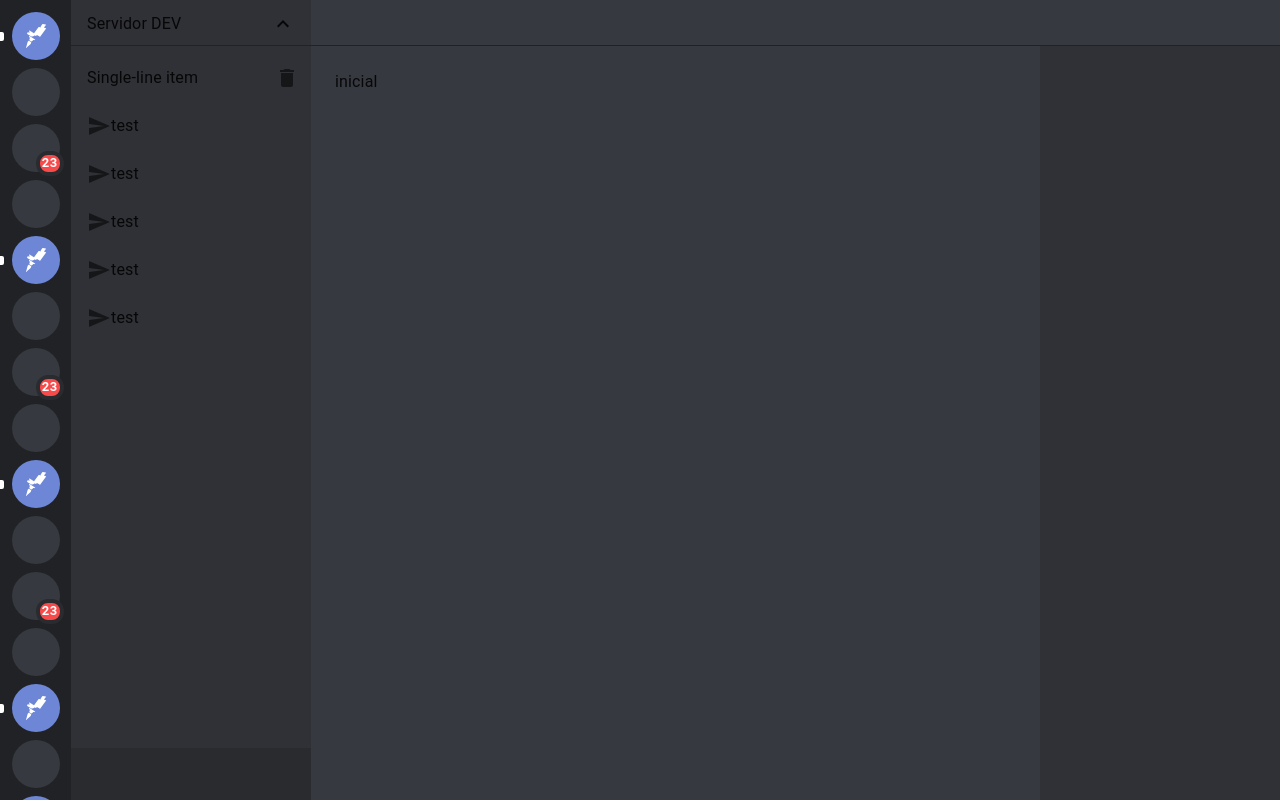
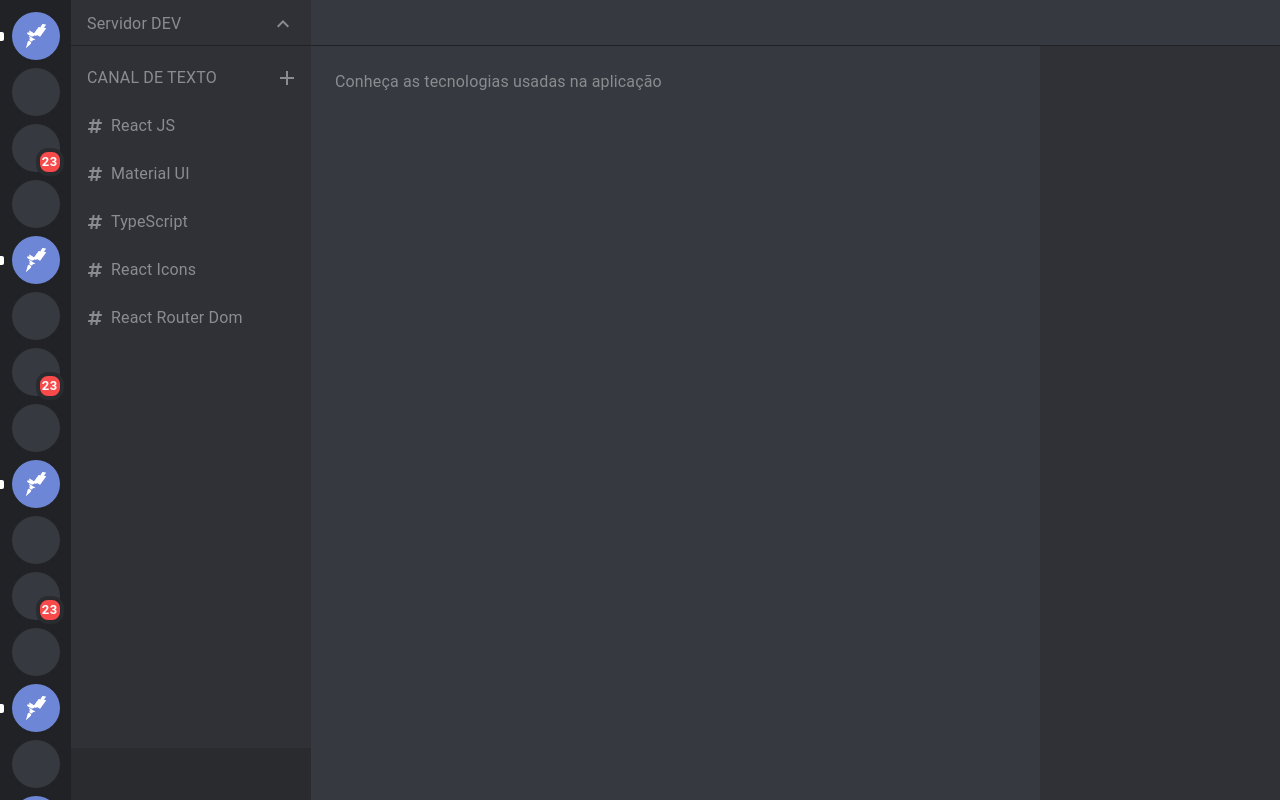
Before and after one commit to michaelmccracken90/Clone-Discord-React-Mui-TS, a React (Create React App) app: page / in a window 1280 px wide. Built offline with nearby package versions, Linux system fonts and the light colour scheme.

Commit message:
estilização roomname

```diff
--- a/package.json
+++ b/package.json
@@ -18,6 +18,7 @@
     "history": "^5.0.1",
     "react": "^17.0.2",
     "react-dom": "^17.0.2",
+    "react-icons": "^4.2.0",
     "react-router-dom": "^6.0.0-beta.5",
     "react-scripts": "4.0.3",
     "typescript": "^4.1.2",
--- a/src/Component/ChatServer/Index.tsx
+++ b/src/Component/ChatServer/Index.tsx
@@ -38,7 +38,8 @@ export default function ChatServe(){
       background: theme.background.primary,
        height: '100vh',
        display:'flex',
-       flexDirection:'column'
+       flexDirection:'column',
+       color:theme.text.primary
        }}>
       <Box sx={{
         height:46,
@@ -54,19 +55,22 @@ export default function ChatServe(){
       height:'calc(100vh - 46px)',
       }}>
         <TabPanel value={value} index={0}>
-        inicial
+        Conheça as tecnologias usadas na aplicação
       </TabPanel>
       <TabPanel value={value} index={1}>
-        Item 1
+        React
       </TabPanel>
       <TabPanel value={value} index={2}>
-        Item 2
+        Material Ui
       </TabPanel>
         <TabPanel value={value} index={3}>
-       item 3
+       TypeScript
       </TabPanel>
-      <TabPanel value={value} index={4}>
-        Item 4
+      <TabPanel value={value} index={4} >
+        React Icons
+      </TabPanel>
+      <TabPanel value={value} index={5}>
+        React Router Dom
       </TabPanel>
 
 
--- a/src/Component/ListServer/ButtonServe/Index.tsx
+++ b/src/Component/ListServer/ButtonServe/Index.tsx
@@ -93,7 +93,7 @@ const useStyles = makeStyles({
     },
     '&::after': {
 
-
+      textAlign:'right',
       alignItems:'center',
       justifyContent:'center',
       fontFamily: 'Roboto',
@@ -101,7 +101,7 @@ const useStyles = makeStyles({
       backgroundColor: '#f84a4b',
       minWidth: '25px',
       width: 'auto',
-      height: 25,
+      height: 28,
 
       padding: '2px  ',
 
--- a/src/Component/ListServer/Index.tsx
+++ b/src/Component/ListServer/Index.tsx
@@ -43,11 +43,11 @@ export default function ListServe() {
       <ButtonServices />
       <ButtonServices isHome hasNotification />
       <ButtonServices />
-      <ButtonServices mentions={23} />
+      <ButtonServices mentions={2} />
       <ButtonServices />
       <ButtonServices isHome hasNotification />
       <ButtonServices />
-      <ButtonServices mentions={23} />
+      <ButtonServices mentions={203} />
       <ButtonServices />
       <ButtonServices isHome hasNotification />
       <ButtonServices />
--- a/src/Component/RoomServe/RoomName/ButtonServe/Index.tsx
+++ b/src/Component/RoomServe/RoomName/ButtonServe/Index.tsx
@@ -7,12 +7,17 @@ import ListItemButton, {ListItemButtonProps} from '@mui/material/ListItemButton'
 import { IconButton, ListItemIcon, ListItemSecondaryAction, ListItemText } from '@mui/material';
 import SendIcon from '@mui/icons-material/Send';
 // Tipando as propriedades que o componente recebera
-
+import { BsPersonPlusFill } from "react-icons/bs";
+import { BsGearFill } from "react-icons/bs";
+import { FaHashtag } from "react-icons/fa";
+import theme from '../../../../Styles/Theme'
 // Estilo do component
 //  para manter a estilização organizada, entra apenas dois niveis dentro de cada escopo,
-
 const useStyles = makeStyles({
-
+icon:{
+  maxWidth: '24px',
+  maxHeight: '24px',
+}
 
 
 });
@@ -48,13 +53,16 @@ export default function ButtonServices(props: Props  & Omit<ListItemButtonProps,
   // return <ListItemButton selected={selectedIndex === 1} onClick={(event) => handleListItemClick(event, 1)}
   return <ListItemButton selected={props.selected} onClick={props.onClick} onChange={props.onChange}  {...a11yProps(props.index)}
   sx={{
+    color: theme.text.primary,
     position: 'relative',
     paddingRight: '50px',
     '& .Teste': {
+
       display:'none'
     },
     '&:hover': {
       '& .Teste ' : {
+
         zIndex: 10,
         display: 'block',
         '&:hover': {
@@ -65,28 +73,34 @@ export default function ButtonServices(props: Props  & Omit<ListItemButtonProps,
 >
   <ListItemIcon sx={{
     margin: 0,
+    marginRight: 1,
     padding: 0,
     minWidth: 'auto',
+    color:theme.text.primary
   }}>
-    <SendIcon />
+    <FaHashtag />
   </ListItemIcon>
 
   <ListItemText primary= {props.text} />
 
-  <ListItemSecondaryAction className='Teste'>
+  <ListItemSecondaryAction className='Teste' >
 
-    <ListItemIcon>
-      <Tooltip title='config'>
+    <ListItemIcon sx={{minWidth:40}}>
+      <Tooltip title='Add Friends'>
 
-      <IconButton>
+      <IconButton sx={{ marginRight: '5px', padding: 0, color:theme.text.primary, maxWidth:'16px', }}  >
 
-      <SendIcon sx={{ margin: 0, padding: 0,  }} />
+      <BsPersonPlusFill  className={classes.icon}/>
       </IconButton>
       </Tooltip>
-      <IconButton>
+      <Tooltip title='Config'>
 
-      <SendIcon sx={{ margin: 0, padding: 0,  }} />
+      <IconButton sx={{ margin: 0, padding: 0, color:theme.text.primary, maxWidth:'16px', gap:5}}  >
+
+      <BsGearFill className={classes.icon} />
       </IconButton>
+      </Tooltip>
+
 
     </ListItemIcon>
 
--- a/src/Component/RoomServe/RoomName/Index.tsx
+++ b/src/Component/RoomServe/RoomName/Index.tsx
@@ -1,6 +1,6 @@
 // Import React
 import React from 'react';
-
+import { RiAddLine } from "react-icons/ri";
 // Import Material UI
 import {
   Box,
@@ -13,7 +13,8 @@ import {
 
 // Import Icons
 import DeleteIcon from '@mui/icons-material/Delete';
-
+import theme from '../../../Styles/Theme'
+import Tooltip from '@mui/material/Tooltip';
 import ButtonRoom from './ButtonServe/Index'
 
 // Theme
@@ -49,21 +50,27 @@ export default function RoomName() {
       'aria-controls': `simple-tabpanel-${index}`,
     };
   }
+
+  function IconToolTips(){
+    return(
+<Tooltip title='Add Friends'><RiAddLine /></Tooltip>
+    )
+  }
   return (
     <Box sx={{ height: 'calc(100vh - 98px)', }}>
 
-      <List sx={{ width: '100%', maxWidth: 240, }} component="nav" aria-labelledby="nested-list-subheader">
+      <List sx={{ width: '100%', maxWidth: 240, color:theme.text.primary }} component="nav" aria-labelledby="nested-list-subheader">
 
-        <ListItem secondaryAction={ <IconButton edge="end" aria-label="delete"> <DeleteIcon /> </IconButton>}>
+        <ListItem secondaryAction={ <IconButton edge="end" aria-label="delete" sx={{color:theme.text.primary}}> <IconToolTips/> </IconButton>}>
 
-          <ListItemText primary="Single-line item" />
+          <ListItemText primary="canal de texto" sx={{textTransform: 'uppercase'}}/>
 
         </ListItem>
-<ButtonRoom  text='test' selected={selectedIndex === 1} onClick={(event) => handleListItemClick(event, 1)} onChange={handleChange} index={1}/>
-<ButtonRoom  text='test' selected={selectedIndex === 2} onClick={(event) => handleListItemClick(event, 2)} onChange={handleChange} index={2}/>
-<ButtonRoom  text='test' selected={selectedIndex === 3} onClick={(event) => handleListItemClick(event, 3)} onChange={handleChange} index={3}/>
-<ButtonRoom  text='test' selected={selectedIndex === 4} onClick={(event) => handleListItemClick(event, 4)} onChange={handleChange} index={4}/>
-<ButtonRoom  text='test' selected={selectedIndex === 5} onClick={(event) => handleListItemClick(event, 5)} onChange={handleChange} index={5} />
+<ButtonRoom  text='React JS' selected={selectedIndex === 1} onClick={(event) => handleListItemClick(event, 1)} onChange={handleChange} index={1}/>
+<ButtonRoom  text='Material UI' selected={selectedIndex === 2} onClick={(event) => handleListItemClick(event, 2)} onChange={handleChange} index={2}/>
+<ButtonRoom  text='TypeScript' selected={selectedIndex === 3} onClick={(event) => handleListItemClick(event, 3)} onChange={handleChange} index={3}/>
+<ButtonRoom  text='React Icons' selected={selectedIndex === 4} onClick={(event) => handleListItemClick(event, 4)} onChange={handleChange} index={4}/>
+<ButtonRoom  text='React Router Dom' selected={selectedIndex === 5} onClick={(event) => handleListItemClick(event, 5)} onChange={handleChange} index={5} />
 
 
 
--- a/src/Component/RoomServe/ServeName/Index.tsx
+++ b/src/Component/RoomServe/ServeName/Index.tsx
@@ -21,8 +21,8 @@ export default function ServeName() {
     }}>
       <ListItemButton onClick={handleClick}>
 
-        <ListItemText primary="Servidor DEV" />
-        {open ? <ExpandLess /> : <ExpandMore />}
+        <ListItemText primary="Servidor DEV"  sx={{color: theme.text.primary}}/>
+        {open ? <ExpandLess sx={{color: theme.text.primary}} /> : <ExpandMore sx={{color: theme.text.primary}}/>}
       </ListItemButton>
 
     </Box>
--- a/src/Styles/Theme.tsx
+++ b/src/Styles/Theme.tsx
@@ -9,7 +9,11 @@ declare module '@mui/material/styles' {
       active: React.CSSProperties['color'];
       input: React.CSSProperties['color'];
       user: React.CSSProperties['color'];
-    };
+
+    },
+    text:{
+      primary: React.CSSProperties['color'];
+    }
   }
   interface ThemeOptions {
     background: {
@@ -19,12 +23,19 @@ declare module '@mui/material/styles' {
       active: React.CSSProperties['color'];
       input: React.CSSProperties['color'];
       user: React.CSSProperties['color'];
-    };
+
+    },
+    text:{
+      primary: React.CSSProperties['color'];
+    }
   }
 
 }
 // A custom theme for this app
 const theme = createTheme({
+  text:{
+primary:"#8a8c90"
+  },
 
   background: {
     primary: '#36393F',
```
Also changed, not shown: 2 other files (tests, documents, lock files or other folders).
